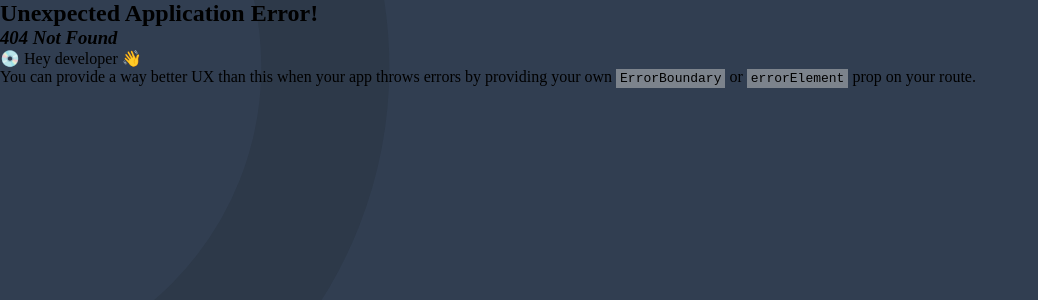
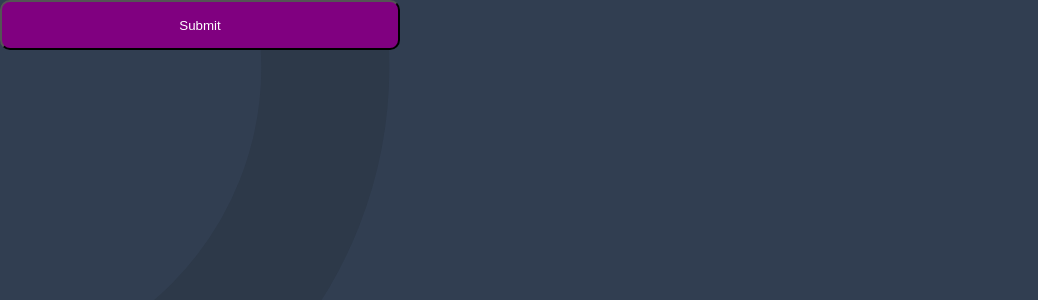
Before and after one commit to 23nosurrend/Test-App, a React (Vite) app: page /btn in a window 1280 px wide. Before the commit this address had no page. Shown: the top 300 px of the page, without its empty margins (0-1038 px from the left). Built offline with nearby package versions, Linux system fonts and the light colour scheme.

Commit message:
BUtton havs full css

```diff
--- a/src/App.tsx
+++ b/src/App.tsx
@@ -6,6 +6,7 @@ import "./styles/Tab.css"
 // import AccessNav from "../src/components/AccessNav"
 import Page from "../src/components/Page1"
 import Tab from './components/Tab'
+import Button from './components/Button'
 // import Question from './components/Question'
 
 function App() {
@@ -23,6 +24,10 @@ function App() {
       path:"tab",
       element: <Tab    text="HTML"  path="/Question" svg={<svg xmlns="http://www.w3.org/2000/svg" width="40" height="40" fill="none" viewBox="0 0 40 40"><path fill="#306AFF" d="M21.25 18.75A3.75 3.75 0 0 1 25 15h3.75a1.25 1.25 0 0 1 0 2.5H25a1.25 1.25 0 0 0-1.25 1.25V20A1.25 1.25 0 0 0 25 21.25h1.25A3.75 3.75 0 0 1 30 25v1.25A3.75 3.75 0 0 1 26.25 30H22.5a1.25 1.25 0 0 1 0-2.5h3.75a1.25 1.25 0 0 0 1.25-1.25V25a1.25 1.25 0 0 0-1.25-1.25H25A3.75 3.75 0 0 1 21.25 20v-1.25ZM20 16.25a1.25 1.25 0 0 0-2.5 0v10a1.25 1.25 0 0 1-1.25 1.25h-2.5a1.25 1.25 0 0 0 0 2.5h2.5A3.75 3.75 0 0 0 20 26.25v-10Zm-15-5A6.25 6.25 0 0 1 11.25 5h17.5A6.25 6.25 0 0 1 35 11.25v17.5A6.25 6.25 0 0 1 28.75 35h-17.5A6.25 6.25 0 0 1 5 28.75v-17.5Zm6.25-3.75a3.75 3.75 0 0 0-3.75 3.75v17.5a3.75 3.75 0 0 0 3.75 3.75h17.5a3.75 3.75 0 0 0 3.75-3.75v-17.5a3.75 3.75 0 0 0-3.75-3.75h-17.5Z"/></svg>}/>
     },
+    {
+      path:"btn",
+      element:<Button/>
+    }
   ])
 
 
--- a/src/components/Button.tsx
+++ b/src/components/Button.tsx
@@ -0,0 +1,16 @@
+import "../styles/Button.css"
+
+function  Button(){
+    return(
+        <div>
+            <div>
+                <button id="btn">
+                    Submit
+                </button>
+            </div>
+
+        </div>
+    )
+}
+
+export default Button
--- /dev/null
+++ b/src/styles/Button.css
@@ -0,0 +1,8 @@
+#btn{
+    width:400px;
+    height: 50px;
+    background-color:purple;
+    color:white;
+    border-radius: 10px;
+
+}
```
